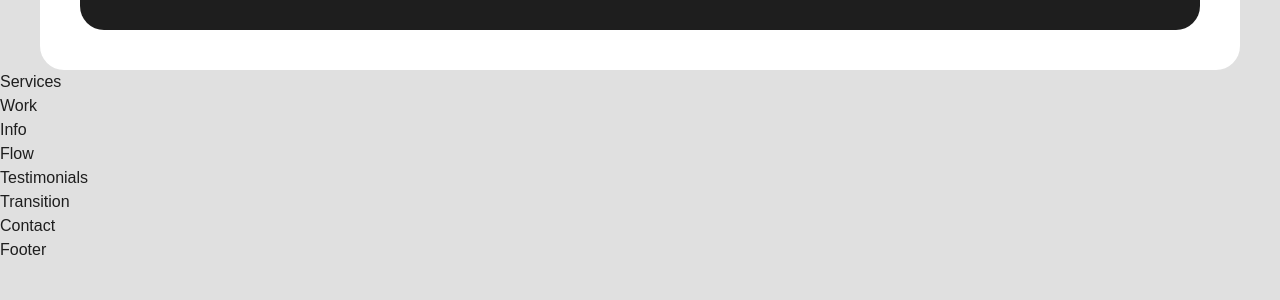
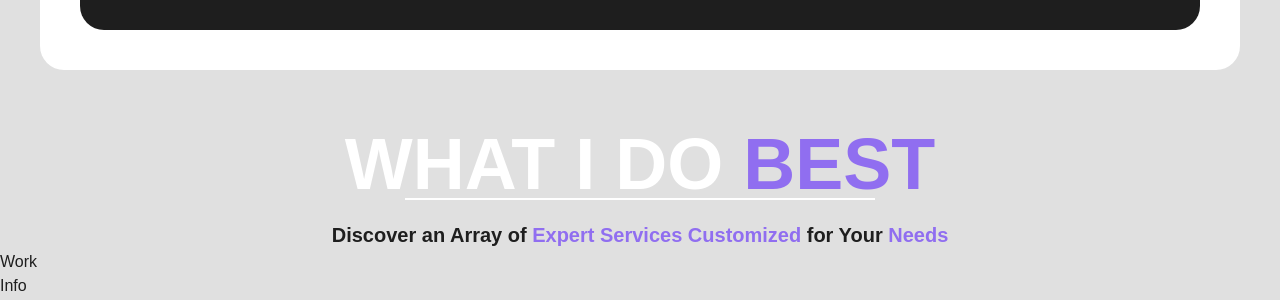
Before and after one commit to Abbbtle/kenneth-basjan-portfolio-website, a React (Vite) app: page / in a window 1280 px wide. Shown: the part 2296-2596 px from the top of the page. Before the commit the page ends 2558 px from the top, so only its background shows below. Built offline with nearby package versions, Linux system fonts and the light colour scheme.

Commit message:
Added Services heading

```diff
--- a/src/components/Services.jsx
+++ b/src/components/Services.jsx
@@ -1,9 +1,19 @@
 import React from 'react'
+import HorizontalRule from './HorizontalRule';
 
-function Services() {
+const Services = () => {
   return (
-    <div>Services</div>
-  )
-}
+    <div>
+      {/* Services Heading */}
+      <h2 className='text-[72px] font-semibold text-white mt-10 uppercase text-center'>
+          What I do <span className='text-[#906EF0]'>best</span>
+          <div className='mr-[405px] ml-[405px] mt-[-40px]'><HorizontalRule/></div>
+      </h2>
+      <p className='font-semibold text-center text-[20px]'>
+      Discover an Array of <span className='text-[#906EF0]'>Expert Services Customized</span> for Your <span className='text-[#906EF0]'>Needs</span>
+      </p>
+    </div>
+  );
+};
 
 export default Services
```
